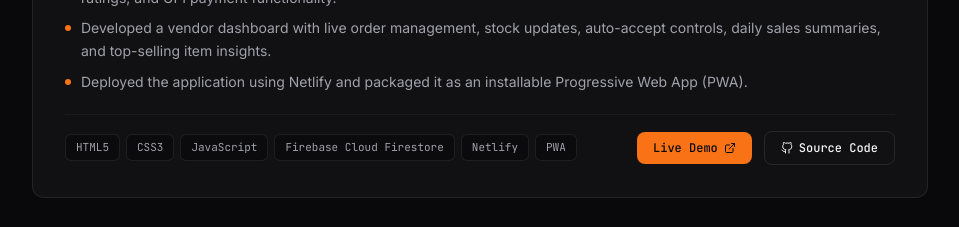
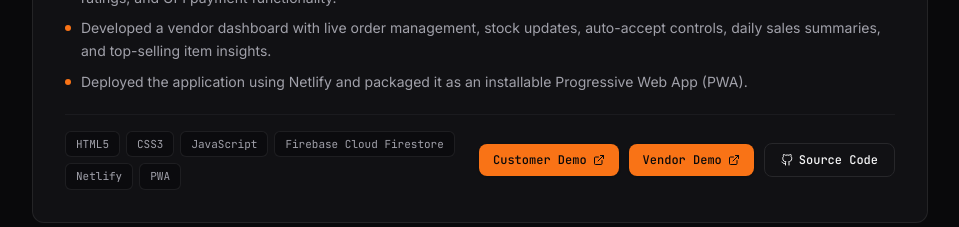
Before and after one commit to d7rev/d7rev.github.io, a Next.js app: page / in a window 1280 px wide. Shown: the part 3200-3427 px from the top of the page, without its empty margins (160-1119 px from the left). Built offline with nearby package versions, Linux system fonts and the light colour scheme.

Commit message:
Update VIT Canteen customer/vendor demo links and X handle

```diff
--- a/components/portfolio/contact.tsx
+++ b/components/portfolio/contact.tsx
@@ -38,6 +38,12 @@ const contactChannels = [
     href: profile.whatsapp,
     icon: FaWhatsapp,
     label: profile.phone,
+  },
+  {
+    name: 'X (Twitter)',
+    href: profile.twitter,
+    icon: FiTwitter,
+    label: '@Saad187939',
   },
 ]
 
--- a/components/portfolio/projects.tsx
+++ b/components/portfolio/projects.tsx
@@ -115,18 +115,31 @@ export function Projects() {
                     </div>
 
                     {/* Action Links */}
-                    <div className="flex items-center gap-3 shrink-0">
-                      {project.demo && (
+                    <div className="flex flex-wrap items-center gap-2.5 shrink-0">
+                      {project.demos && project.demos.length > 0 ? (
+                        project.demos.map((d) => (
+                          <a
+                            key={d.url}
+                            href={d.url}
+                            target="_blank"
+                            rel="noopener noreferrer"
+                            className="inline-flex items-center gap-1.5 rounded-lg bg-primary px-3.5 py-2 text-xs font-mono font-medium text-primary-foreground hover:opacity-90 transition-all active:scale-95 shadow-sm"
+                          >
+                            <span>{d.label}</span>
+                            <FiExternalLink className="text-xs" />
+                          </a>
+                        ))
+                      ) : project.demo ? (
                         <a
                           href={project.demo}
                           target="_blank"
                           rel="noopener noreferrer"
-                          className="inline-flex items-center gap-1.5 rounded-lg bg-primary px-4 py-2 text-xs font-mono font-medium text-primary-foreground hover:opacity-90 transition-all active:scale-95"
+                          className="inline-flex items-center gap-1.5 rounded-lg bg-primary px-4 py-2 text-xs font-mono font-medium text-primary-foreground hover:opacity-90 transition-all active:scale-95 shadow-sm"
                         >
                           <span>Live Demo</span>
                           <FiExternalLink className="text-xs" />
                         </a>
-                      )}
+                      ) : null}
                       <a
                         href={project.github}
                         target="_blank"
--- a/components/portfolio/resume-modal.tsx
+++ b/components/portfolio/resume-modal.tsx
@@ -118,15 +118,41 @@ export function ResumeModal({
                     <h3 className="font-semibold text-foreground text-xs flex items-center gap-2">
                       <span>{prj.title}</span>
                     </h3>
+                    <div className="flex items-center gap-2.5 shrink-0">
+                      {prj.demos && prj.demos.length > 0 ? (
+                        prj.demos.map((d) => (
+                          <a
+                            key={d.url}
+                            href={d.url}
+                            target="_blank"
+                            rel="noreferrer"
+                            className="text-primary hover:underline text-[11px] font-mono flex items-center gap-1"
+                          >
+                            <span>{d.label}</span>
+                            <FiExternalLink />
+                          </a>
+                        ))
+                      ) : prj.demo ? (
+                        <a
+                          href={prj.demo}
+                          target="_blank"
+                          rel="noreferrer"
+                          className="text-primary hover:underline text-[11px] font-mono flex items-center gap-1"
+                        >
+                          <span>Demo</span>
+                          <FiExternalLink />
+                        </a>
+                      ) : null}
                       <a
                         href={prj.github}
                         target="_blank"
                         rel="noreferrer"
-                      className="text-primary hover:underline text-[11px] font-mono shrink-0 flex items-center gap-1"
+                        className="text-primary hover:underline text-[11px] font-mono flex items-center gap-1"
                       >
                         <span>GitHub</span>
                         <FiExternalLink />
                       </a>
+                    </div>
                   </div>
                   <ul className="list-disc list-inside space-y-1 text-muted-foreground text-xs leading-relaxed pl-1">
                     {prj.points.map((pt, idx) => (
--- a/lib/portfolio-data.ts
+++ b/lib/portfolio-data.ts
@@ -9,7 +9,7 @@ export const profile = {
   email: 'syedsaadhaider18@gmail.com',
   github: 'https://github.com/d7rev',
   linkedin: 'https://www.linkedin.com/in/syed-saad-haider-03973130a/',
-  twitter: 'https://x.com/d7rev',
+  twitter: 'https://x.com/Saad187939',
   instagram: 'https://www.instagram.com/syedsaad_19/',
   spotify: 'https://open.spotify.com/user/hqb0y8na0prjh0055so11j6x1?si=6c1e339328ad481d',
   summary:
@@ -116,6 +116,11 @@ export type ProjectImage = {
   label?: string
 }
 
+export type DemoLink = {
+  label: string
+  url: string
+}
+
 export type Project = {
   id: string
   title: string
@@ -127,6 +132,7 @@ export type Project = {
   tech: string[]
   github: string
   demo: string | null
+  demos?: DemoLink[]
   image: string
   images?: ProjectImage[]
 }
@@ -148,7 +154,11 @@ export const projectsData: Project[] = [
     ],
     tech: ['HTML5', 'CSS3', 'JavaScript', 'Firebase Cloud Firestore', 'Netlify', 'PWA'],
     github: 'https://github.com/d7rev',
-    demo: 'https://netlify.com',
+    demo: 'https://customer-001.netlify.app/',
+    demos: [
+      { label: 'Customer Demo', url: 'https://customer-001.netlify.app/' },
+      { label: 'Vendor Demo', url: 'https://vendor-001.netlify.app/' },
+    ],
     image: '/projects/vit-canteen.png',
     images: [
       {
```
Lines whose indentation alone changed are shown as unchanged.
